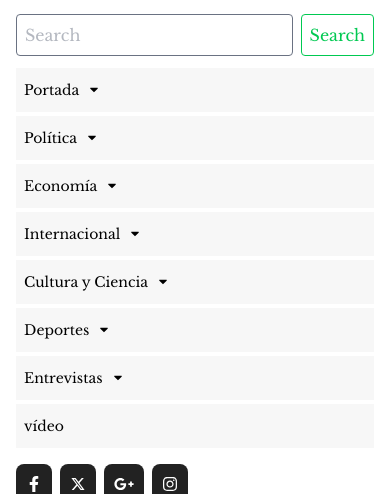
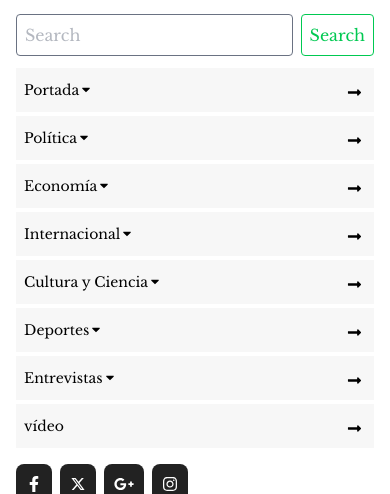
Before and after one commit to EldritchGriffin/news_site, a Next.js app: page /footer in a window 390 px wide. Both pictures are taken after a click on the button 21 px from the left and 109 px from the top of the page. Shown: the part 149-643 px from the top of the page. Built offline with nearby package versions, Linux system fonts and the light colour scheme.

Commit message:
added routing

```diff
--- a/src/app/globals.css
+++ b/src/app/globals.css
@@ -4,6 +4,10 @@
 :root {
   --background: #ffffff;
   --foreground: #171717;
+}
+
+img {
+  -webkit-user-drag: none;
 }
 
 .items-scroll {
--- a/src/app/navbar/fullNavbar.tsx
+++ b/src/app/navbar/fullNavbar.tsx
@@ -4,6 +4,7 @@ import { FiSearch } from "react-icons/fi";
 import NavItems from "./navbar-components/NavItems";
 import FullNavMedia from "./navbar-components/FullNavMedia";
 import { useState } from "react";
+import Link from 'next/link';
 
 
 export default function FullNavbar () {
@@ -162,12 +163,15 @@ export default function FullNavbar () {
                 <FullNavMedia/>
             </div>
             <div className="w-full bg-[#222222] flex justify-center py-3">
+                <Link href={'/'}>
                     <img
+                        className="cursor-pointer"
                       src="/logo-trans.png"
                       width={288}
                       height={58}
                       alt="Logo"
                     />
+                </Link>
             </div>
             <div className='w-full bg-[#d42a23]'>
             <section className="container mx-auto max-w-screen-xl ">
@@ -205,6 +209,7 @@ export default function FullNavbar () {
                             :
                             <input type="text" name="Search"
                                     placeholder="Search..."
+                                    autoFocus
                                     className="w-full h-full border-b-1 border-black focus:outline-none"/>
                         }
                         <button className="font-extrabold text-xl cursor-pointer"
--- a/src/app/navbar/navbar.tsx
+++ b/src/app/navbar/navbar.tsx
@@ -8,6 +8,11 @@ import Item from "./navbar-components/item";
 import { TiArrowSortedDown } from "react-icons/ti";
 import Media from "./navbar-components/media";
 import { usePathname } from 'next/navigation'
+import Link from 'next/link';
+
+function decodeSpaces(str: string) {
+  return str.replace(/%20/g, ' ');
+}
 
 export default function Navbar() {
     const [ShowList, SetShowList] = useState(false);
@@ -19,7 +24,7 @@ export default function Navbar() {
     useEffect(()=> {
       const currentPath = pathname.split('/');
       if (currentPath.length > 0)
-        setPath(currentPath[1]);
+        setPath(decodeSpaces(currentPath[1]));
       console.log(` Got the path : h h${currentPath[1]}h current path ${pathname}`);
     });
 
@@ -42,7 +47,7 @@ export default function Navbar() {
             name : "Portada",
             value : 0,
             isDropDown : true,
-            trueName : "Portada"
+            trueName : ""
             ,
         },
         {
@@ -166,7 +171,9 @@ export default function Navbar() {
         <>
          <header className="w-full h-full flex flex-col scroll-auto">
         <div className="w-full bg-[#222222] flex justify-center py-3">
-          <Image src="/logo-trans.png" width={288} height={58} alt="Logo" />
+          <Link href='/'>
+            <Image className="cursor-pointer" src="/logo-trans.png" width={288} height={58} alt="Logo" />
+          </Link>
         </div>
         <div className="w-full bg-[#d42a23]">
           <button
@@ -190,13 +197,15 @@ export default function Navbar() {
               </button>
             </div>
             <div className="p-4 flex flex-col gap-3">
+              <Link href={'/'}>
               <Image
-                className="pb-1"
+                className="cursor-pointer pb-1"
                 src="/mobile-logo.png"
                 width={152}
                 height={31}
                 alt="Logo"
               />
+              </Link>
               <div className="flex gap-2 w-full">
                 <input
                   placeholder="Search"
@@ -211,17 +220,24 @@ export default function Navbar() {
                   {ListItems.map((item: ListItem, itemIndex: number) => (
                     <div key={itemIndex}>
                       <li
-                        className={`flex cursor-pointer gap-2 mb-1 ${path == item.trueName ? 'bg-[#d42a23] text-white' : 'bg-[#f7f7f7]' }  text-sm w-full p-3 pl-2 content-center`}
+                        className={`flex cursor-pointer gap-2 mb-1 ${path == item.trueName ? 'bg-[#d42a23] text-white' : 'bg-[#f7f7f7] text-black' } text-sm w-full p-3 pl-2 content-center`}
                         onClick={() =>
                           setShowNational(
                             showNational === itemIndex ? -1 : itemIndex
                           )
                         }
                       >
-                        <p>{item.name}</p>
-                        {item.isDropDown && <div className="text-sm flex items-center">
-                          <TiArrowSortedDown />
-                        </div>}
+                      <div className="flex justify-between w-full">
+                          <div className="flex">
+                            <p>{item.name}</p>
+                            {item.isDropDown && <div className="text-sm flex items-center">
+                              <TiArrowSortedDown />
+                          </div>}
+                        </div>
+                        <Link className="text-black self-end" href={`/${item.trueName}`}>
+                          <FaLongArrowAltRight size={15} />
+                        </Link>
+                      </div>
                       </li>
                       {(showNational === itemIndex && item.isDropDown) && (
                         <ul className="overflow-x-auto flex items-scroll">
```
Lines whose indentation alone changed are shown as unchanged.
